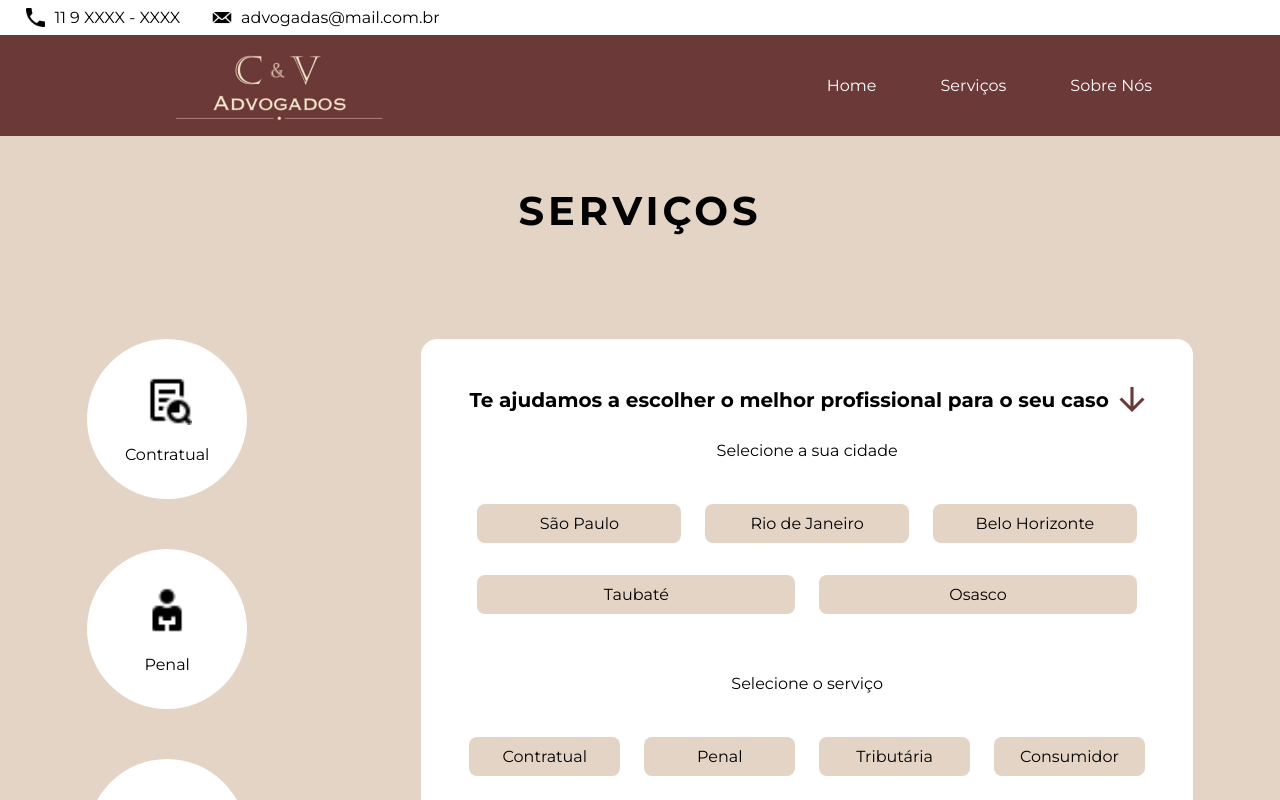
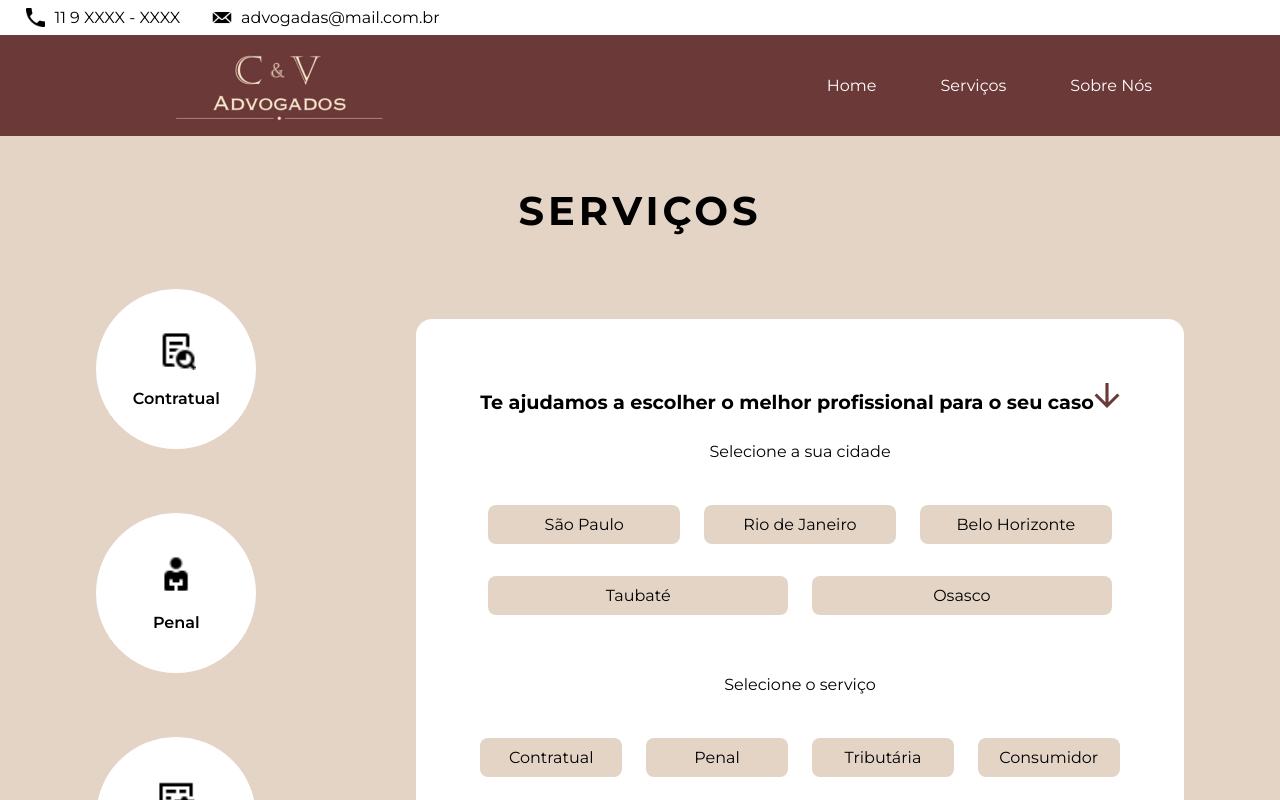
Before and after one commit to RaulHrN/advogadas, a React (Create React App) app: page /servicos in a window 1280 px wide. Shown: the top 800 px of the page. Built offline with nearby package versions, Linux system fonts and the light colour scheme.

Commit message:
update Service Page Css

```diff
--- a/src/App.css
+++ b/src/App.css
@@ -1,28 +1,32 @@
-@import url('https://fonts.googleapis.com/css2?family=Montserrat:ital,wght@0,100;0,200;0,300;0,400;0,500;0,600;0,700;0,800;0,900;1,100;1,200;1,300;1,400;1,500;1,600;1,700;1,800;1,900&display=swap');
+@import url("https://fonts.googleapis.com/css2?family=Montserrat:ital,wght@0,100;0,200;0,300;0,400;0,500;0,600;0,700;0,800;0,900;1,100;1,200;1,300;1,400;1,500;1,600;1,700;1,800;1,900&display=swap");
 
-*{
+* {
   margin: 0;
   padding: 0;
   box-sizing: border-box;
-    font-family: 'Montserrat';
+  font-family: "Montserrat";
   font-size: 16px;
 }
 
-html, body, #root, .App{
+html,
+body,
+#root,
+.App {
   width: 100%;
   height: 100%;
 }
 
-.page{
+.page {
   width: 100%;
   min-height: 100%;
+  padding-bottom: 2rem;
   display: flex;
   flex-direction: column;
   justify-content: center;
   align-items: center;
 }
 
-.icon{
+.icon {
   width: 1.2rem;
   height: 1.2rem;
 }
--- a/src/pages/servicePage/ServicePage.css
+++ b/src/pages/servicePage/ServicePage.css
@@ -17,35 +17,33 @@ a {
 
 .services {
     display: flex;
-    /* align-items: center; */
-    justify-content: space-around;
-    margin-top: 50px;
-    gap: 8px;
+    align-items: center;
+    gap: 10rem;
     padding: 4px;
 }
 
 .services-left {
     display: flex;
     flex-direction: column;
-    gap: 50px;
+    gap: 4rem;
 }
 
 .service-circle {
-    width: 160px;
-    height: 160px;
-    border-radius: 80px;
-    background-color: #fff;
-
+    width: 10rem;
+    height: 10rem;
+    border-radius: 10rem;
+    background-color: #ffffff;
     display: flex;
     flex-direction: column;
     align-items: center;
     justify-content: center;
-    gap: 20px;
+    gap: 1.2rem;
+    font-weight: 600;
 }
 
 .img-lg {
-    width: 50px;
-    height: 50px;
+    width: 2.5rem;
+    height: 2.5rem;
 }
 
 .img-lg img {
@@ -54,27 +52,24 @@ a {
 }
 
 .services-right {
-    border-radius: 16px;
-    padding: 48px;
-    background-color: #fff;
+    border-radius: 1rem;
+    padding: 4rem;
+    background-color: #ffffff;
 }
 
 .title-service-right {
-    font-size: 20px;
-    line-height: 24px;
-    display: flex;
-    align-items: center;
-    gap: 10px;
+    font-size: 1.2rem;
+    text-align: center;
 }
 
 .select-citys,
 .select-services {
     text-align: center;
-    padding: 16px 8px;
+    padding: 1rem 0.5rem;
 }
 
 .select-services {
-    padding: 32px 0 64px 0;
+    padding: 2rem 0 4rem 0;
 }
 
 .select-citys p,
--- a/src/pages/servicePage/ServicePage.tsx
+++ b/src/pages/servicePage/ServicePage.tsx
@@ -55,7 +55,7 @@ export const ServicePage = () => {
     }
 
     return (
-        <main className='service-page'>
+        <main className='service-page page'>
             <h1 className='page-title'>Serviços</h1>
 
             <section className='services'>
```
Also changed, not shown: src/App.tsx (+13 -13 lines). Lines whose indentation alone changed are shown as unchanged.
